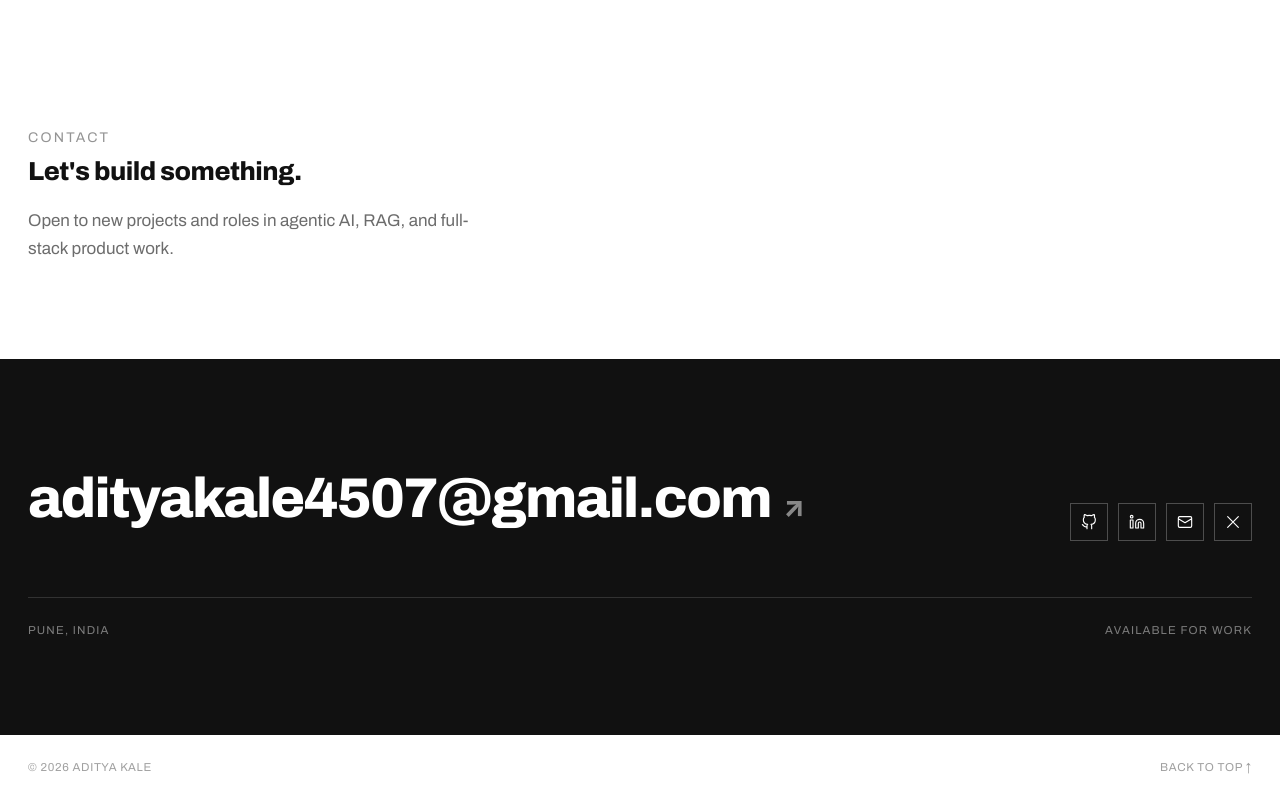
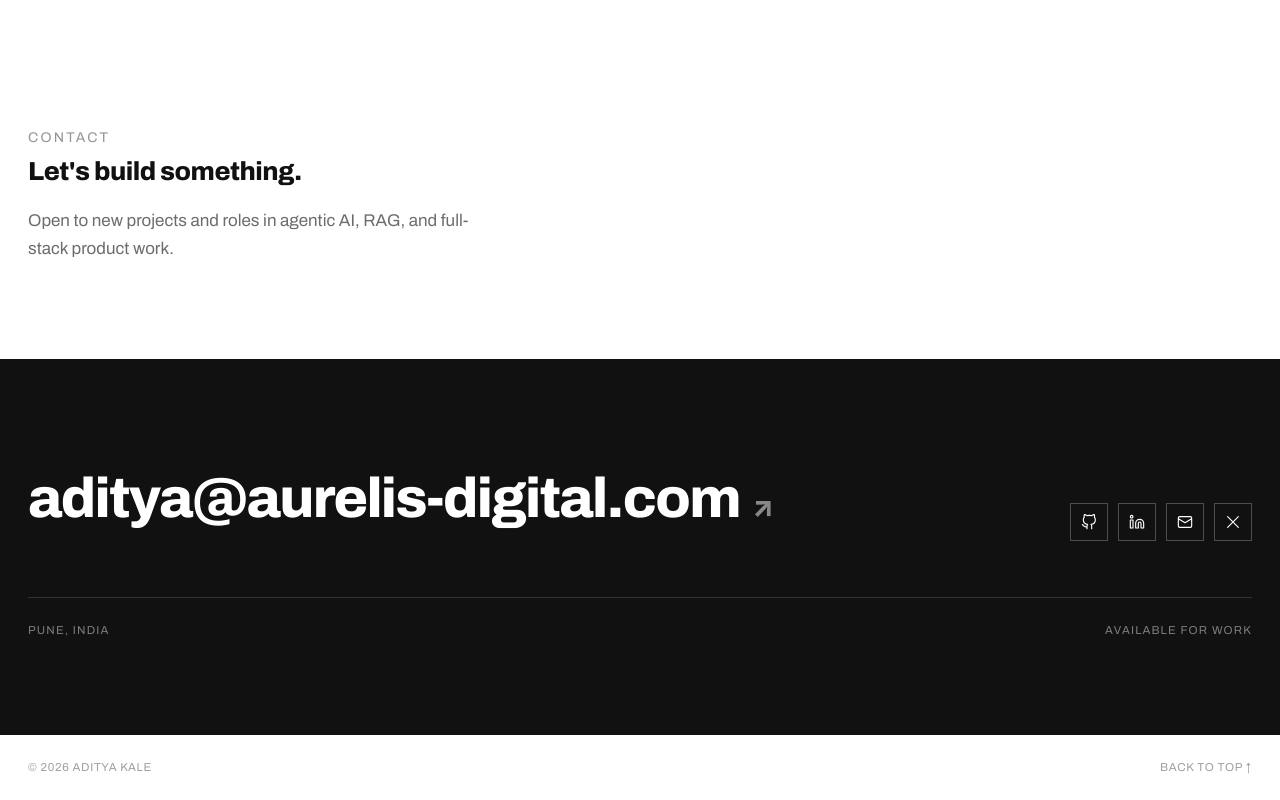
Before and after one commit to Aditya-Kale018/aditya, a React (Vite) app: page / in a window 1280 px wide. Shown: the part 4357-5157 px from the top of the page. Built offline with nearby package versions, Linux system fonts and the light colour scheme.

Commit message:
Update socials.ts

```diff
--- a/src/data/socials.ts
+++ b/src/data/socials.ts
@@ -12,8 +12,8 @@ export const socials: SocialLink[] = [
     label: 'LinkedIn',
     href: 'https://www.linkedin.com/in/aditya-kale-6aa978314',
   },
-  { key: 'mail', label: 'Email', href: 'mailto:adityakale4507@gmail.com' },
+  { key: 'mail', label: 'Email', href: 'mailto:aditya@aurelis-digital.com' },
   { key: 'x', label: 'X', href: '#' },
 ]
 
-export const contactEmail = 'adityakale4507@gmail.com'
+export const contactEmail = 'aditya@aurelis-digital.com'
```
